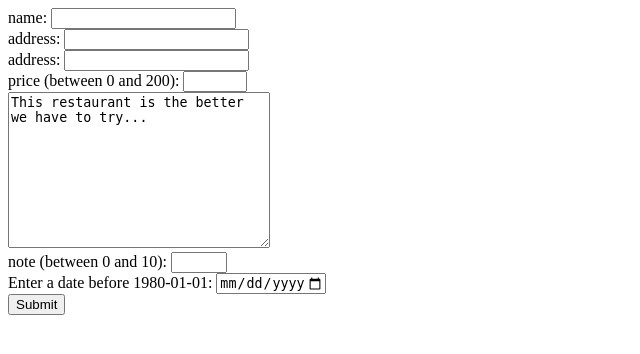
After one commit to SebastienAuclere/dwwm_php, a PHP site: page /form.html in a window 1280 px wide. The commit adds this page. Shown: the top 354 px of the page, without its empty margins (0-640 px from the left). Run offline with PHP 8.4, Linux system fonts and the light colour scheme.

Commit message:
form_req

```diff
--- /dev/null
+++ b/exo_restaurant/form.html
@@ -0,0 +1,48 @@
+<!DOCTYPE html>
+<html lang="fr-fr">
+
+<head>
+    <meta charset='utf-8'>
+    <meta http-equiv='X-UA-Compatible' content='IE=edge'>
+    <title>Page Title</title>
+    <meta name='viewport' content='width=device-width, initial-scale=1'>
+    <link rel='stylesheet' type='text/css' media='screen' href='styleform.css'>
+    <script src='main.js'></script>
+</head>
+
+<body>
+    <form action="" method="get">
+        <div>
+            <label for="name">name:</label>
+            <input type="text" id="name" name="name">
+        </div>
+        <div>
+            <label for="address">address:</label>
+            <input type="text" id="address" name="address">
+        </div>
+        <div>
+            <label for="address">address:</label>
+            <input type="text" id="address" name="address">
+        </div>
+        <div>
+            <label for="price">price (between 0 and 200):</label>
+            <input type="number" id="price" name="price" min="0" max="200">
+        </div>
+        <div>
+            <textarea name="comments" rows="10" cols="30">This restaurant is the better we have to try...</textarea>
+        </div>
+        <div>
+            <label for="note">note (between 0 and 10):</label>
+            <input type="number" id="note" name="note" min="0" max="10">
+        </div>
+        <div>
+            <label for="visit">Enter a date before 1980-01-01:</label>
+            <input type="date" id="visit" name="visit" max="1979-12-31">
+        </div>
+        <div>
+            <input type="submit" value="Submit">
+        </div>
+    </form>
+</body>
+
+</html>
--- a/exo_restaurant/index.php
+++ b/exo_restaurant/index.php
@@ -31,7 +31,7 @@
             </div>
             <div class="champ">
                 <label for="password">Mot de Passe:</label>
-                <input type="text" id="password" max="50" name="password" value="<?php ?>" class="champ2">
+                <input type="text" id="password" max="50" name="password" value="<?php echo "khgkgkgjk"; ?>" class="champ2">
                 <input type="submit" value="Valider" name="validation" class="butvalid">
             </div>
             <p>Tableau des restaurants:</p>
@@ -51,6 +51,8 @@
                 }
                 echo "</tbody></table>";
 
+                echo $mylist->ajouterResteau("Burger King", "rue des Mimosas", 15, "C\'est pour les enfants", 5, "2024-05-06");
+
                 ?>
             </div>
         </div>
--- /dev/null
+++ b/exo_restaurant/styleform.css
@@ -0,0 +1,3 @@
+input{
+
+}
```
Also changed, not shown: exo_restaurant/model/liste_resto.php (+12 -0 lines), exo_restaurant/mon_css/style2.css (+10 -1 lines).
